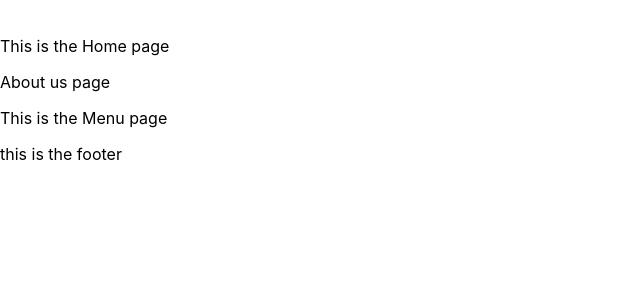
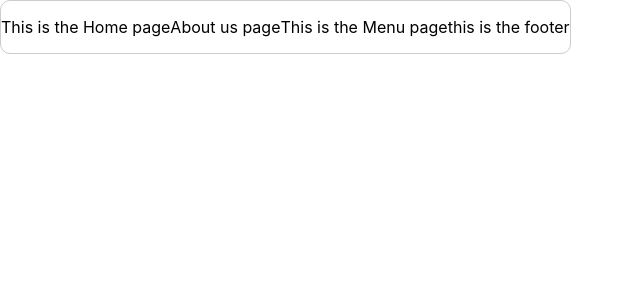
Before and after one commit to Jadashi97/Mama-s-Restaurant, a React (Create React App) app: page / in a window 1280 px wide. Shown: the top 300 px of the page, without its empty margins (0-640 px from the left). Built offline with nearby package versions, Linux system fonts and the light colour scheme.

Commit message:
add styling to app

```diff
--- a/src/App.css
+++ b/src/App.css
@@ -1,31 +1,9 @@
-.App {
-  text-align: center;
-}
-
-.App-logo {
-  height: 40vmin;
-  pointer-events: none;
-}
-
-@media (prefers-reduced-motion: no-preference) {
-  .App-logo {
-    animation: App-logo-spin infinite 20s linear;
-  }
-}
-
-.App-header {
-  background-color: #282c34;
-  min-height: 100vh;
-  display: flex;
-  flex-direction: column;
-  align-items: center;
-  justify-content: center;
-  font-size: calc(10px + 2vmin);
-  color: white;
-}
-
-.App-link {
-  color: #61dafb;
+.container{
+  display: inline-flex;
+  flex: 1 1 300px;
+  border-radius: 10px;
+  border: 1px solid #ccc;
+  overflow: hidden;
 }
 
 @keyframes App-logo-spin {
--- a/src/App.js
+++ b/src/App.js
@@ -8,7 +8,7 @@
 
 function App() {
   return (
-    <div>
+    <div className='container'>
       <Header/>
       <Home/>
       <About/>
```
